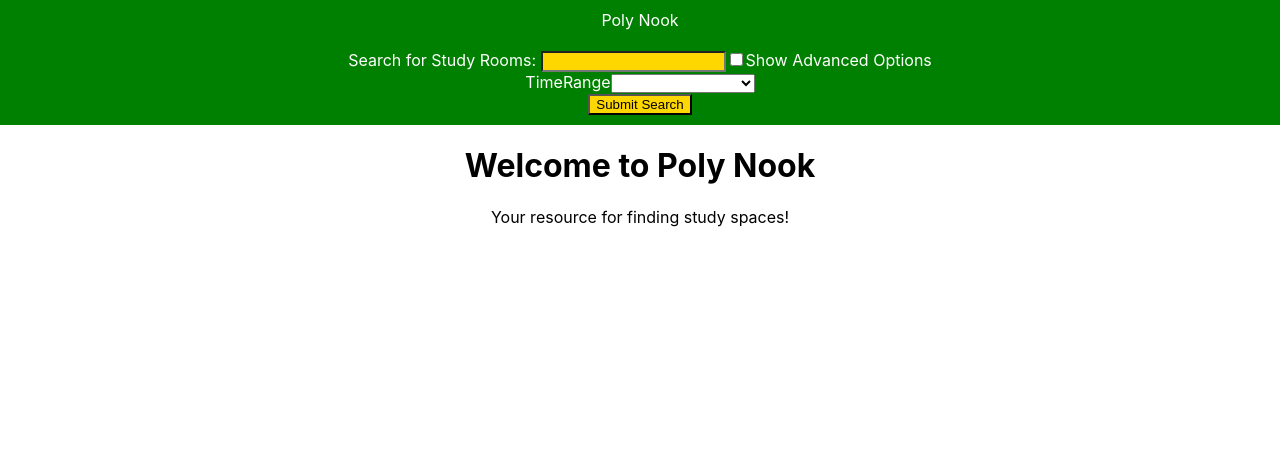
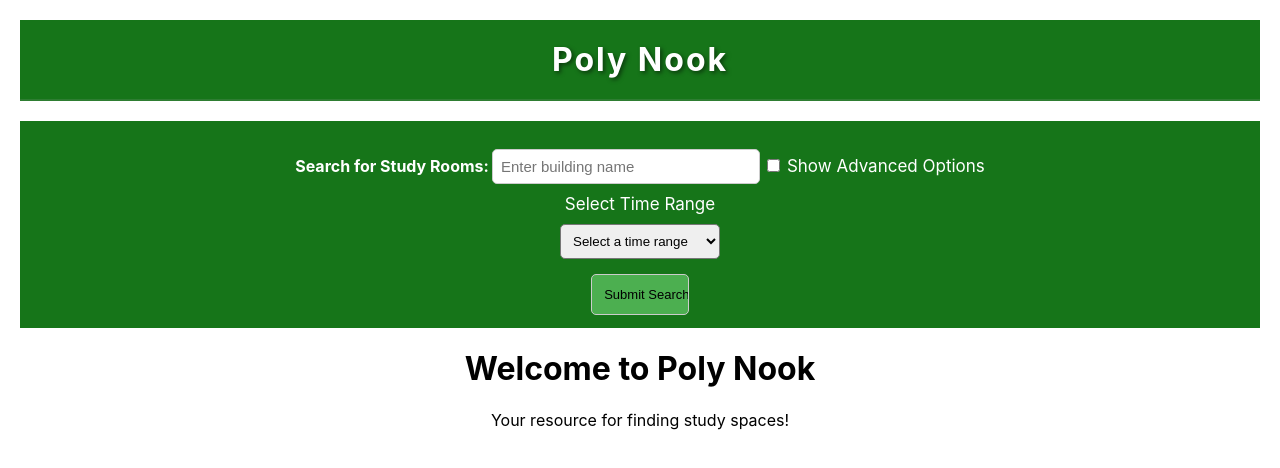
Before and after one commit to jack-ary/PolyNook, a React (Create React App) app in the folder packages/react-frontend/: page / in a window 1280 px wide. Shown: the top 468 px of the page. Built offline with nearby package versions, Linux system fonts and the light colour scheme.

Commit message:
advanced search with major

```diff
--- a/packages/react-frontend/src/App.css
+++ b/packages/react-frontend/src/App.css
@@ -1,10 +1,26 @@
 .App {
     text-align: center;
+    padding: 20px;
+    background-color: linear-gradient(to right, #4CAF50, #2E7D32);
 }
 
-.App-logo {
-    height: 40vmin;
-    pointer-events: none;
+/* .App-logo {
+    background-color: #282c34;
+    color: white;
+    padding: 20px;
+    margin-bottom: 20px;
+} */
+
+.App-header {
+    background-color: #282c34;
+    color: white;
+    padding: 20px;
+    margin-bottom: 20px;
+}
+
+.App-header h1 {
+    margin: 0;
+    color: #4CAF50;
 }
 
 @media (prefers-reduced-motion: no-preference) {
@@ -16,21 +32,45 @@
 .outputStyle {
     text-align: left;
     padding: 30px;
+    box-shadow: 0 0 10px rgba(0, 0, 0, 0.1);
 }
 
-.App-header {
-    background-color: #282c34;
-    min-height: 100vh;
-    display: flex;
-    flex-direction: column;
-    align-items: center;
-    justify-content: center;
-    font-size: calc(10px + 2vmin);
+.App input[type="button"] {
+    background-color: #4caf50;
     color: white;
+    padding: 10px 20px;
+    font-size: 16px;
+    border: none;
+    border-radius: 5px;
+    cursor: pointer;
+    transition: background-color 0.3s;
 }
+
+.App input[type="button"]:hover {
+    background-color: #45a049;
+}
+
 
 .App-link {
     color: #61dafb;
+    text-decoration: none;
+    font-weight: bold;
+}
+
+.App-link:hover {
+    text-decoration: underline;
+}
+
+.banner {
+    background: #167519;
+    padding: 20px;
+    color: white;
+    font-size: 2em;
+    font-weight: bold;
+    letter-spacing: 2px;
+    text-shadow: 2px 2px 4px rgba(0, 0, 0, 0.5);
+    border-bottom: 2px solid #2E7D32;
+    text-align: center;
 }
 
 @keyframes App-logo-spin {
--- a/packages/react-frontend/src/App.js
+++ b/packages/react-frontend/src/App.js
@@ -1,15 +1,15 @@
-import './App.css'
-import Search from './Search.js'
-import Output from './OutputComponent.js'
-import React, { useState } from 'react'
+import './App.css';
+import Search from './Search.js';
+import Output from './OutputComponent.js';
+import React, { useState } from 'react';
 
 const Banner = () => {
     return (
-        <div style={{ background: 'green', padding: '10px', color: 'white' }}>
+        <div className="banner">
             Poly Nook
         </div>
-    )
-}
+    );
+};
 
 const SearchDatabase = (searchTerm) => {
     const promise = fetch('http://localhost:8000/studyspaces/', {
@@ -18,26 +18,26 @@ const SearchDatabase = (searchTerm) => {
             'Content-Type': 'application/json',
         },
         body: JSON.stringify(searchTerm),
-    })
+    });
 
-    return promise
-}
+    return promise;
+};
 
 function App() {
-    const [bodyText, setBodyText] = useState('')
-    const [apiCallSuccessful, setApiCallSuccessful] = useState(false)
-    const [objectList, setObjectList] = useState([])
+    const [bodyText, setBodyText] = useState('');
+    const [apiCallSuccessful, setApiCallSuccessful] = useState(false);
+    const [objectList, setObjectList] = useState([]);
     const handleSearchSubmit = (searchTerm) => {
-        console.log('We searched!')
+        console.log('We searched!');
         SearchDatabase(searchTerm)
             .then((response) => {
                 if (response.status === 200) {
                     response
                         .json()
                         .then((value) => {
-                            console.log(value)
-                            setApiCallSuccessful(true)
-                            setBodyText('Search Completed')
+                            console.log(value);
+                            setApiCallSuccessful(true);
+                            setBodyText('Search Completed');
                             const newList = value.map((object) => ({
                                 BuildingName: object.Building,
                                 RoomNumber: object.RoomNumber,
@@ -49,22 +49,22 @@ function App() {
                                 Major: object.Major,
                                 Computer: object.Computer,
                                 id: object._id,
-                            }))
-                            setObjectList(newList)
+                            }));
+                            setObjectList(newList);
                         })
-                        .catch((error) => console.log(error))
-                    setApiCallSuccessful(false)
+                        .catch((error) => console.log(error));
+                    setApiCallSuccessful(false);
                 } else if (response.status === 404) {
-                    setApiCallSuccessful(false)
-                    setBodyText('Not Found')
+                    setApiCallSuccessful(false);
+                    setBodyText('Not Found');
                 } else {
-                    setApiCallSuccessful(false)
-                    setBodyText('An Unknown Error Occured')
+                    setApiCallSuccessful(false);
+                    setBodyText('An Unknown Error Occurred');
                 }
             })
-            .catch((error) => console.log(error))
-        return
-    }
+            .catch((error) => console.log(error));
+        return;
+    };
 
     return (
         <div className="App">
@@ -81,7 +81,7 @@ function App() {
                 )}
             </div>
         </div>
-    )
+    );
 }
 
-export default App
+export default App;
--- a/packages/react-frontend/src/Search.js
+++ b/packages/react-frontend/src/Search.js
@@ -2,13 +2,14 @@ import './App.css'
 import React, { useState } from 'react'
 
 const main_style = {
-    background: 'green',
+    background: '4CAF50',
     padding: '10px',
     color: 'white',
 }
 const accent_style = {
-    background: 'gold',
+    background: '1px solid #ccc',
     color: 'black',
+    margin: '3px',
 }
 
 export const SearchParams = (props) => {
@@ -40,23 +41,26 @@ export const SearchParams = (props) => {
 
     return (
         <form>
-            <label htmlFor="TimeRange">
-                TimeRange
+            <label htmlFor="Time Range" style={{ marginBottom: '10px', display: 'block' , fontSize: '17px'}}>
+                Select Time Range
+            </label>
             <select
-                    id="TimeRange"
-                    name="TimeRange"
+                id="Time Range"
+                name="Time Range"
                 disabled={!timesList.length}
                 value={timeRange}
                 onChange={onChange}
+                style={{ width: '100%', padding: '8px', borderRadius: '5px' }}
             >
-                    <option value="" />
+                <option value="" disabled>Select a time range</option>
                 {timesList.map((range) => (
-                        <option value={range}>{range}</option>
+                    <option key={range} value={range}>
+                        {range}
+                    </option>
                 ))}
             </select>
-            </label>
         </form>
-    )
+    );
 }
 
 function Search(props) {
@@ -70,6 +74,9 @@ function Search(props) {
         hasPhotocopier: false,
         hasUndergraduate: false,
         hasGraduate: false,
+        airConditioning: false,
+        noConditioning: false,
+        major: '',
     })
     const [showAdvancedOptions, setShowAdvancedOptions] = useState(false)
 
@@ -90,13 +97,15 @@ function Search(props) {
                         hasPhotocopier: false,
                         hasUndergraduate: false,
                         hasGraduate: false,
+                        airConditioning: false,
+                        noConditioning: false,
                     })
                 }
             } else {
                 // Handle checkbox for tools and degree level
                 setSearchTerm((prevState) => ({
                     ...prevState,
-                    [name]: checked,
+                    [name]: checked ? value : '',
                 }))
             }
         } else if (name === 'searchName') {
@@ -118,37 +127,39 @@ function Search(props) {
         //could reset search term in bar here if desired
     }
     return (
-        <div style={main_style}>
+        <div style={{ ...main_style, marginTop: '20px', display: 'flex', flexDirection: 'column', alignItems: 'center' , background: '#167519'}}>
             <form onSubmit={submitForm} autoComplete="off">
-                {' '}
-                {/* Address should be changed for our backend */}
-                <label htmlFor="Search">Search for Study Rooms: </label>
+                <div style={{ marginBottom: '15px', display: 'flex', flexDirection: 'column', alignItems: 'center' }}></div>
+                    <label htmlFor="searchName" style={{ marginBottom: '10px', fontSize: '16px', fontWeight: 'bold', color: 'white' }}>
+                        Search for Study Rooms:
+                    </label>
+                    {/* Search input */}
                     <input
-                    style={accent_style}
+                        style={{ ...accent_style, marginBottom: '10px', width: '250px', padding: '8px', borderRadius: '5px', border: '1px solid #ccc', fontSize: '15px' }}
                         type="text"
                         name="searchName"
                         id="searchName"
                         value={searchTerm.searchName}
                         onChange={handleChange}
+                        placeholder="Enter building name"
                     />
-                {/* Toggle for advanced options */}
-                <label>
+                {/* "Show Advanced Options" checkbox */}
+                <label style={{ marginBottom: '5px', fontSize: '17px', color: 'white' }}>
                     <input
-                        style={accent_style}
                         type="checkbox"
                         name="showAdvancedOptions"
                         checked={showAdvancedOptions}
                         onChange={handleChange}
                     />
-                    Show Advanced Options
+                    <span style={{ marginLeft: '4px' }}>Show Advanced Options</span>
                 </label>
                 {/* Checkboxes for computers, printers, scanner, photocopier, only shown when the toggle switch is checked */}
                 {showAdvancedOptions && (
-                    <div>
-                        <p style={{ fontWeight: 'bold', margin: '0' }}>
+                    <div style={{ marginBottom: '15px', paddingLeft: '20px'}}>
+                    <p style={{ fontWeight: 'bold', marginBottom: '10px' }}>
                         Tools Available
                     </p>
-                        <label>
+                    <label style={{ marginBottom: '5px' }}>
                         <input
                             style={accent_style}
                             type="checkbox"
@@ -156,7 +167,7 @@ function Search(props) {
                             checked={searchTerm.hasComputers}
                             onChange={handleChange}
                         />
-                            Computers
+                        <span style={{ marginLeft: '3px' }}>Computer<span style={{ marginLeft: '3px' }}></span></span>
                         </label>
                         <label>
                             <input
@@ -166,7 +177,7 @@ function Search(props) {
                                 checked={searchTerm.hasPrinters}
                                 onChange={handleChange}
                             />
-                            Printer
+                            <span style={{ marginLeft: '3px' }}>Printer<span style={{ marginLeft: '3px' }}></span></span>
                         </label>
                         <label>
                             <input
@@ -176,7 +187,7 @@ function Search(props) {
                                 checked={searchTerm.hasScanner}
                                 onChange={handleChange}
                             />
-                            Scanner
+                            <span style={{ marginLeft: '3px' }}>Scanner<span style={{ marginLeft: '3px' }}></span></span>
                         </label>
                         <label>
                             <input
@@ -186,14 +197,106 @@ function Search(props) {
                                 checked={searchTerm.hasPhotocopier}
                                 onChange={handleChange}
                             />
-                            Photocopier
+                            <span style={{ marginLeft: '3px' }}>Photocopier</span>
                         </label>
-
+                        <p style={{ fontWeight: 'bold', margin: '10px 0 0' }}>
+                            Air Conditioning
+                        </p>
+                        <label style={{ marginBottom: '5px' }}>
+                            <input
+                                style={accent_style}
+                                type="checkbox"
+                                name="airConditioning"
+                                checked={searchTerm.airConditioning}
+                                onChange={handleChange}
+                            />
+                            <span style={{ marginLeft: '3px' }}>AC<span style={{ marginLeft: '3px' }}></span></span>
+                        </label>
+                        <label>
+                            <input
+                                style={accent_style}
+                                type="checkbox"
+                                name="noConditioning"
+                                checked={searchTerm.noConditioning}
+                                onChange={handleChange}
+                            />
+                            <span style={{ marginLeft: '3px' }}>No AC<span style={{ marginLeft: '3px' }}></span></span>
+                        </label>
+                        <p style={{ fontWeight: 'bold', margin: '10px 0 0' }}>
+                            Major
+                        </p>
+                        <label style={{ marginBottom: '5px' }}>
+                        <input
+                            style={accent_style}
+                            type="checkbox"
+                            name="major"
+                            value="CENG"
+                            checked={searchTerm.major === 'CENG'}
+                            onChange={handleChange}
+                        />
+                        <span style={{ marginLeft: '3px' }}>CENG</span>
+                    </label>
+                    <label>
+                        <input
+                            style={accent_style}
+                            type="checkbox"
+                            name="major"
+                            value="COSAM"
+                            checked={searchTerm.major === 'COSAM'}
+                            onChange={handleChange}
+                        />
+                        <span style={{ marginLeft: '3px' }}>COSAM</span>
+                    </label>
+                    <label>
+                        <input
+                            style={accent_style}
+                            type="checkbox"
+                            name="major"
+                            value="OCOB"
+                            checked={searchTerm.major === 'OCOB'}
+                            onChange={handleChange}
+                        />
+                        <span style={{ marginLeft: '3px' }}>OCOB</span>
+                    </label>
+                    <label>
+                        <input
+                            style={accent_style}
+                            type="checkbox"
+                            name="major"
+                            value="CAED"
+                            checked={searchTerm.major === 'CAED'}
+                            onChange={handleChange}
+                        />
+                        <span style={{ marginLeft: '3px' }}>CAED</span>
+                    </label>
+                    <label>
+                        <input
+                            style={accent_style}
+                            type="checkbox"
+                            name="major"
+                            value="CAFES"
+                            checked={searchTerm.major === 'CAFES'}
+                            onChange={handleChange}
+                        />
+                        <span style={{ marginLeft: '3px' }}>CAFES</span>
+                    </label>
+                    <label>
+                        <input
+                            style={accent_style}
+                            type="checkbox"
+                            name="major"
+                            value="CLA"
+                            checked={searchTerm.major === 'CLA'}
+                            onChange={handleChange}
+                        />
+                        <span style={{ marginLeft: '3px' }}>CLA</span>
+                    </label>
                         {/* Heading for Degree Level */}
                         <p style={{ fontWeight: 'bold', margin: '10px 0 0' }}>
                             Degree Level
                         </p>
-                        <label>
+                        {/* Add styling for degree level checkboxes */}
+                        <label style={{ marginBottom: '5px' }}>
                             <input
                                 style={accent_style}
                                 type="checkbox"
@@ -201,7 +304,7 @@ function Search(props) {
                                 checked={searchTerm.hasUndergraduate}
                                 onChange={handleChange}
                             />
-                            Undergraduate
+                            <span style={{ marginLeft: '3px' }}>Undergraduate<span style={{ marginLeft: '3px' }}></span></span>
                         </label>
                         <label>
                             <input
@@ -211,20 +314,20 @@ function Search(props) {
                                 checked={searchTerm.hasGraduate}
                                 onChange={handleChange}
                             />
-                            Graduate
+                            <span style={{ marginLeft: '3px' }}>Graduate<span style={{ marginLeft: '3px' }}></span></span>
                         </label>
                     </div>
                 )}
             </form>
             <SearchParams handleTimeChange={handleDropdownChange} />
             <input
-                style={accent_style}
+                style={{ ...accent_style, cursor: 'pointer', marginTop: '15px', padding: '12px 12px', fontSize: '13px' ,  width: '8%', border: '1px solid #ccc'}}
                 type="button"
                 value="Submit Search"
                 onClick={submitForm}
             />
         </div>
-    )
+    );
 }
 
 export default Search
```
Lines whose indentation alone changed are shown as unchanged.
